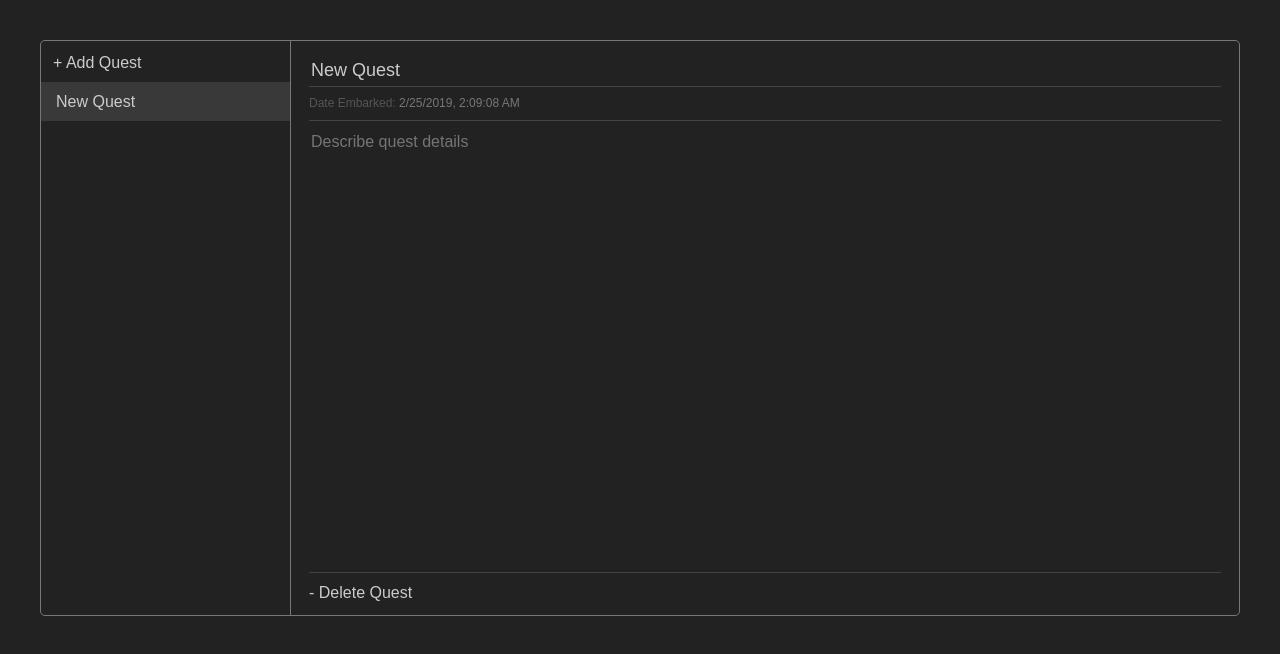
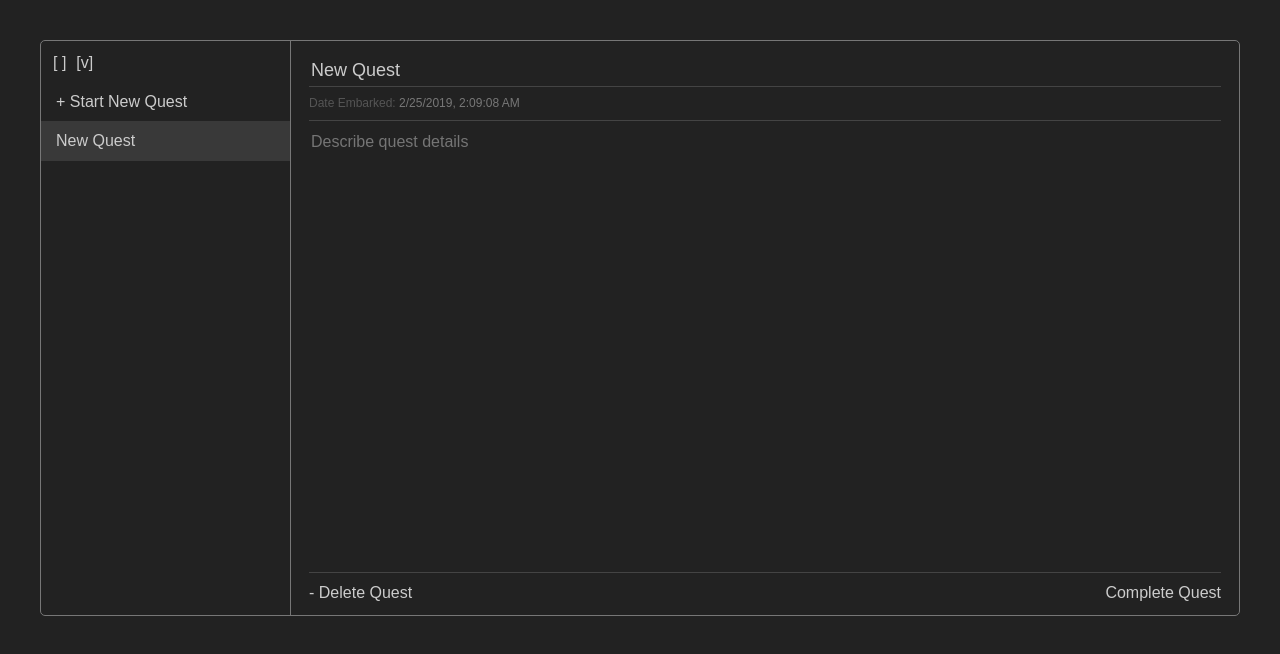
Before and after one commit to martymagaan/irlquest, a React (Create React App) app: page / in a window 1280 px wide. Shown: the top 654 px of the page. Built offline with nearby package versions, Linux system fonts and the light colour scheme.

Commit message:
feat: add complete quest functionality

```diff
--- a/src/App.js
+++ b/src/App.js
@@ -9,13 +9,17 @@ function App() {
     title: 'New Quest',
     details: '',
     started: new Date().toLocaleString(),
-    updated: null
+    updated: null,
+    completed: null,
+    status: 'In Progress'
   });
 
   const [quests, setQuests] = useState([newQuest()]);
   const [currentQuest, setCurrentQuest] = useState(0);
+  const [tab, setTab] = useState('In Progress');
   const [toggle, setToggle] = useState({
-    confirmDelete: false
+    confirmDelete: false,
+    confirmComplete: false
   });
 
   const addQuest = () => {
@@ -28,8 +32,6 @@ function App() {
       quests.slice(0, currentQuest)
         .concat(quests.slice(currentQuest + 1))
     );
-    if (quests.length < 2)
-      setQuests([newQuest()]);
     setCurrentQuest(0);
   };
 
@@ -42,26 +44,40 @@ function App() {
     setQuests(questsCopy);
   };
 
+  const completeQuest = () => {
+    updateQuest({
+      ...quests[currentQuest],
+      completed: new Date().toLocaleString(),
+      status: 'Completed'
+    });
+    setTab('Completed');
+  };
+
   return (
     <div className="App">
       <div className="container row">
         <QuestList
           quests={quests}
-          currentQuest= {currentQuest}
+          currentQuest={currentQuest}
+          tab={tab}
+          setTab={setTab}
           setCurrentQuest={setCurrentQuest}
           addQuest={addQuest}
         />
+        {quests.length > 0 ? (
         <QuestDetails
           quest={quests[currentQuest]}
           updateQuest={updateQuest}
           toggle={toggle}
           setToggle={setToggle}
         />
+        ) : null}
       </div>
       <Overlay
-        deleteQuest={deleteQuest}
         toggle={toggle}
         setToggle={setToggle}
+        deleteQuest={deleteQuest}
+        completeQuest={completeQuest}
       />
     </div>
   );
--- a/src/components/Overlay.js
+++ b/src/components/Overlay.js
@@ -25,6 +25,21 @@ function Overlay (props) {
         </div>
       </div>
       ) : null }
+      {props.toggle.confirmComplete ? (
+      <div className="overlay-shade" onClick={untoggle}>
+        <div className="overlay-panel">
+          <p>Quest Completed?</p>
+          <button className="overlay-button"
+            onClick={props.completeQuest}
+          >
+            Yes
+          </button>
+          <button className="overlay-button" onClick={untoggle}>
+            No
+          </button>
+        </div>
+      </div>
+      ) : null }
     </div>
   );
 }
--- a/src/components/QuestDetails.js
+++ b/src/components/QuestDetails.js
@@ -18,6 +18,12 @@ function QuestDetails(props) {
   const confirmDelete = () => {
     props.setToggle(
       {...props.toggle, confirmDelete: true}
+    );
+  };
+
+  const confirmComplete = () => {
+    props.setToggle(
+      {...props.toggle, confirmComplete: true}
     );
   };
 
@@ -42,15 +48,26 @@ function QuestDetails(props) {
           </span>
         </div>
         ) : null}
+        {props.quest.completed ? (
+        <div className="row-item">
+          Date Completed:&nbsp;
+          <span className="timestamp">
+            {props.quest.completed}
+          </span>
+        </div>
+        ) : null}
       </div>
       <textarea className="quest-details input"
         placeholder="Describe quest details"
         value={props.quest.details}
         onChange={handleDetailsChange}
       />
-      <div className="quest-options-bar row">
+      <div className="quest-options-bar">
         <div className="button" onClick={confirmDelete}>
           - Delete Quest
+        </div>
+        <div className="button right" onClick={confirmComplete}>
+          Complete Quest
         </div>
       </div>
     </div>
--- a/src/components/QuestList.js
+++ b/src/components/QuestList.js
@@ -2,31 +2,38 @@ import React from 'react';
 
 function QuestList(props) {
   const listQuests = props.quests.map((quest, index) =>
+    quest.status === props.tab ? (
     <li key={index.toString()}
       className={props.currentQuest === index ? "selected" : ""}
       onClick={() => props.setCurrentQuest(index)}
     >
       {quest.title}
     </li>
+    ) : null
   );
 
   return (
     <div className="QuestList">
       <div className="quest-list-tabs">
-        <div
-          className="button"
-          onClick={props.addQuest}
-        >
-          + Add Quest
+        <div className="button row-item" onClick={() => props.setTab('In Progress')}>
+          [ ]
+        </div>
+        <div className="button row-item" onClick={() => props.setTab('Completed')}>
+          [v]
         </div>
       </div>
-      {props.quests ? (
-       <ul>{listQuests}</ul>
-      ) : (
-      <div className="note">
-        No quests started
-      </div>
-      )}
+       <ul>
+          {props.tab === 'In Progress' ? (
+          <li onClick={props.addQuest}>
+            + Start New Quest
+          </li>
+          ) : null}
+         {(listQuests.filter(item => item)).length > 0 ? listQuests : (
+         <li className="message">
+           Empty
+         </li>
+         )}
+       </ul>
     </div>
   );
 }
```
